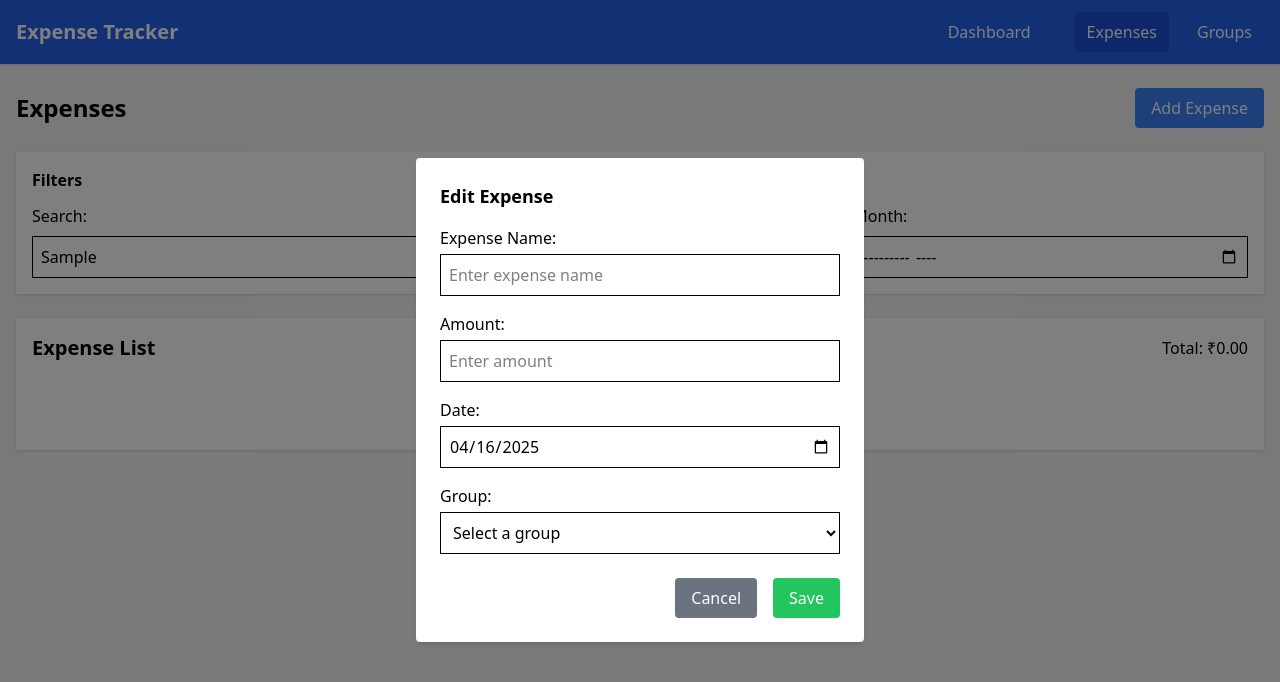
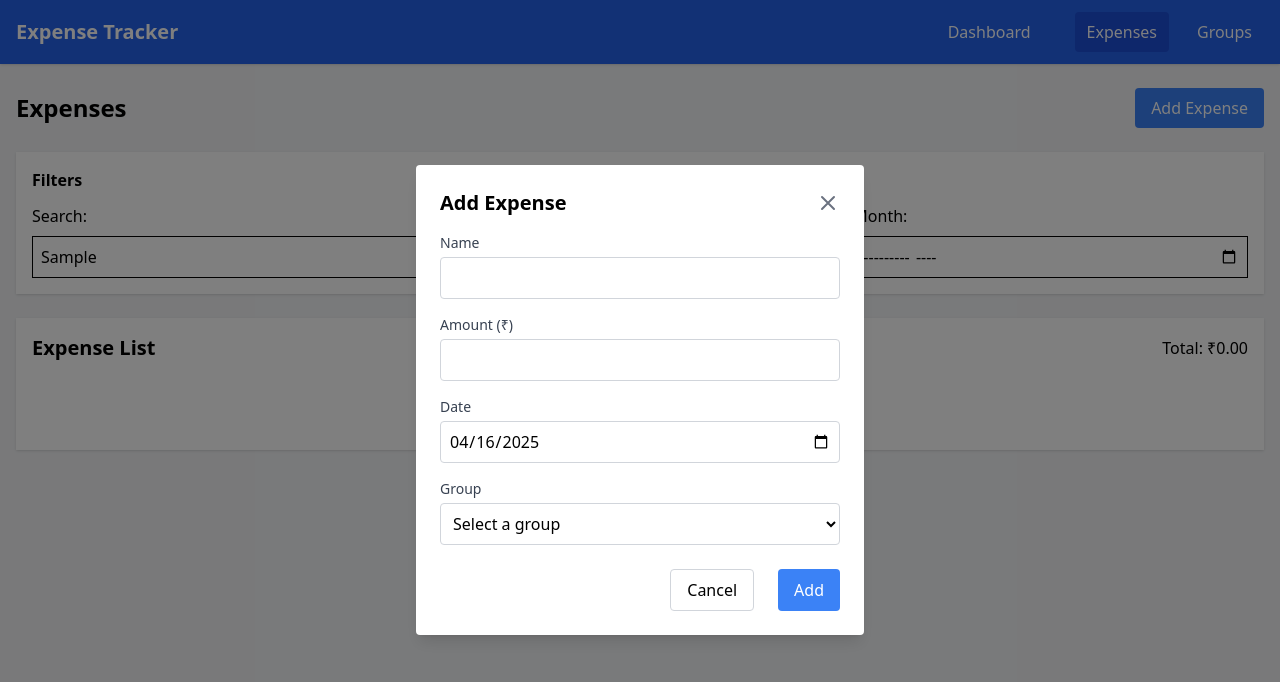
Before and after one commit to preksha014/vue-expense-tracker, a Vue app: page /expenses in a window 1280 px wide. Both pictures are taken after typing "Sample" into the empty fields and a click on the button "Add Expense". Shown: the top 682 px of the page. Built offline with nearby package versions, Linux system fonts and the light colour scheme.

Commit message:
Added shared components for modals

```diff
--- a/src/components/Expenses/ExpenseFilter.vue
+++ b/src/components/Expenses/ExpenseFilter.vue
@@ -1,4 +1,3 @@
-<!-- src/components/Expenses/ExpenseFilter.vue -->
 <template>
     <div class="bg-white p-4 shadow mb-6">
       <h2 class="font-bold mb-3">Filters</h2>
--- /dev/null
+++ b/src/components/Shared/DeleteModal.vue
@@ -0,0 +1,41 @@
+<template>
+    <div class="fixed inset-0 bg-black bg-opacity-50 flex items-center justify-center z-50">
+      <div class="bg-white p-6 rounded shadow-lg max-w-md w-full">
+        <h2 class="text-xl font-bold mb-4">{{ title }}</h2>
+
+        <p class="mb-6">{{ message }}</p>
+
+        <div class="flex justify-end space-x-3">
+          <button
+            @click="$emit('cancel')"
+            class="px-4 py-2 border border-gray-300 rounded hover:bg-gray-100"
+          >
+            Cancel
+          </button>
+          <button
+            @click="$emit('confirm')"
+            class="px-4 py-2 bg-red-500 text-white rounded hover:bg-red-600"
+          >
+            Delete
+          </button>
+        </div>
+      </div>
+    </div>
+  </template>
+
+  <script setup>
+  import { defineProps, defineEmits } from 'vue'
+
+  defineProps({
+    title: {
+      type: String,
+      default: 'Confirm Deletion'
+    },
+    message: {
+      type: String,
+      default: 'Are you sure you want to delete this item? This action cannot be undone.'
+    }
+  })
+
+  defineEmits(['confirm', 'cancel'])
+  </script>
--- /dev/null
+++ b/src/components/Shared/ExpenseModal.vue
@@ -0,0 +1,135 @@
+<template>
+    <div class="fixed inset-0 bg-black bg-opacity-50 flex items-center justify-center z-50">
+      <div class="bg-white p-6 rounded shadow-lg max-w-md w-full">
+        <div class="flex justify-between items-center mb-4">
+          <h2 class="text-xl font-bold">{{ isEditing ? 'Edit Expense' : 'Add Expense' }}</h2>
+          <button @click="$emit('close')" class="text-gray-500 hover:text-gray-700">
+            <svg xmlns="http://www.w3.org/2000/svg" class="h-6 w-6" fill="none" viewBox="0 0 24 24" stroke="currentColor">
+              <path stroke-linecap="round" stroke-linejoin="round" stroke-width="2" d="M6 18L18 6M6 6l12 12" />
+            </svg>
+          </button>
+        </div>
+
+        <form @submit.prevent="handleSubmit">
+          <div class="mb-4">
+            <label for="name" class="block text-sm font-medium text-gray-700 mb-1">Name</label>
+            <input
+              id="name"
+              v-model="formData.name"
+              type="text"
+              class="w-full p-2 border border-gray-300 rounded"
+              required
+            />
+          </div>
+
+          <div class="mb-4">
+            <label for="amount" class="block text-sm font-medium text-gray-700 mb-1">Amount (₹)</label>
+            <input
+              id="amount"
+              v-model="formData.amount"
+              type="number"
+              step="0.01"
+              class="w-full p-2 border border-gray-300 rounded"
+              required
+            />
+          </div>
+
+          <div class="mb-4">
+            <label for="date" class="block text-sm font-medium text-gray-700 mb-1">Date</label>
+            <input
+              id="date"
+              v-model="formData.date"
+              type="date"
+              class="w-full p-2 border border-gray-300 rounded"
+              required
+            />
+          </div>
+
+          <div class="mb-6">
+            <label for="group" class="block text-sm font-medium text-gray-700 mb-1">Group</label>
+            <select
+              id="group"
+              v-model="formData.group"
+              class="w-full p-2 border border-gray-300 rounded"
+              required
+            >
+              <option value="" disabled>Select a group</option>
+              <option v-for="group in groups" :key="group.name" :value="group.name">
+                {{ group.name }}
+              </option>
+            </select>
+          </div>
+
+          <div class="flex justify-end space-x-3">
+            <button
+              type="button"
+              @click="$emit('close')"
+              class="px-4 py-2 border border-gray-300 rounded hover:bg-gray-100"
+            >
+              Cancel
+            </button>
+            <button
+              type="submit"
+              class="px-4 py-2 bg-blue-500 text-white rounded hover:bg-blue-600"
+            >
+              {{ isEditing ? 'Update' : 'Add' }}
+            </button>
+          </div>
+        </form>
+      </div>
+    </div>
+  </template>
+
+  <script setup>
+  import { defineProps, defineEmits, ref, computed, onMounted } from 'vue'
+
+  const props = defineProps({
+    expense: {
+      type: Object,
+      required: true
+    },
+    groups: {
+      type: Array,
+      required: true
+    }
+  })
+
+  const emit = defineEmits(['save', 'close'])
+
+  const formData = ref({
+    name: '',
+    amount: '',
+    date: '',
+    group: ''
+  })
+
+  // Check if we're editing an existing expense
+  const isEditing = computed(() => {
+    // Check if the expense has either an id or existing values
+    return props.expense.id !== undefined ||
+           (props.expense.name && props.expense.amount && props.expense.date);
+  })
+
+  onMounted(() => {
+    // Initialize form with expense data if editing
+    formData.value = { ...props.expense }
+  })
+
+  function handleSubmit() {
+    // Validate form data
+    if (!formData.value.name || !formData.value.amount || !formData.value.date || !formData.value.group) {
+      return
+    }
+
+    // Create a new object to avoid reactivity issues
+    const expenseData = {
+      id: props.expense.id,
+      name: formData.value.name,
+      amount: Number(formData.value.amount),
+      date: formData.value.date,
+      group: formData.value.group
+    }
+
+    emit('save', expenseData)
+  }
+  </script>
--- /dev/null
+++ b/src/components/Shared/GroupModal.vue
@@ -0,0 +1,87 @@
+<template>
+    <div class="fixed inset-0 bg-black bg-opacity-50 flex items-center justify-center z-50">
+      <div class="bg-white p-6 rounded shadow-lg max-w-md w-full">
+        <div class="flex justify-between items-center mb-4">
+          <h2 class="text-xl font-bold">{{ isEditing ? 'Edit Group' : 'Add Group' }}</h2>
+          <button @click="$emit('close')" class="text-gray-500 hover:text-gray-700">
+            <svg xmlns="http://www.w3.org/2000/svg" class="h-6 w-6" fill="none" viewBox="0 0 24 24" stroke="currentColor">
+              <path stroke-linecap="round" stroke-linejoin="round" stroke-width="2" d="M6 18L18 6M6 6l12 12" />
+            </svg>
+          </button>
+        </div>
+
+        <form @submit.prevent="handleSubmit">
+          <div class="mb-6">
+            <label for="name" class="block text-sm font-medium text-gray-700 mb-1">Group Name</label>
+            <input
+              id="name"
+              v-model="formData.name"
+              type="text"
+              class="w-full p-2 border border-gray-300 rounded"
+              required
+            />
+          </div>
+
+          <div class="flex justify-end space-x-3">
+            <button
+              type="button"
+              @click="$emit('close')"
+              class="px-4 py-2 border border-gray-300 rounded hover:bg-gray-100"
+            >
+              Cancel
+            </button>
+            <button
+              type="submit"
+              class="px-4 py-2 bg-blue-500 text-white rounded hover:bg-blue-600"
+            >
+              {{ isEditing ? 'Update' : 'Add' }}
+            </button>
+          </div>
+        </form>
+      </div>
+    </div>
+  </template>
+
+  <script setup>
+  import { defineProps, defineEmits, ref, computed, onMounted } from 'vue'
+
+  const props = defineProps({
+    group: {
+      type: Object,
+      required: true
+    }
+  })
+
+  const emit = defineEmits(['save', 'close'])
+
+  const formData = ref({
+    name: ''
+  })
+
+  // Check if we're editing an existing group
+  const isEditing = computed(() => {
+    // Check if the group has either an id or a non-empty name
+    return props.group.id !== undefined ||
+           (props.group.name && props.group.name.trim() !== '');
+  })
+
+  onMounted(() => {
+    // Initialize form with group data if editing
+    formData.value = { ...props.group }
+  })
+
+  function handleSubmit() {
+    // Validate form data
+    if (!formData.value.name) {
+      return
+    }
+
+    // Create a new object to avoid reactivity issues
+    const groupData = {
+      id: props.group.id, // Will be undefined for new groups
+      name: formData.value.name
+    }
+
+    emit('save', groupData)
+  }
+  </script>
--- a/src/views/Expenses.vue
+++ b/src/views/Expenses.vue
@@ -8,8 +8,13 @@
     </div>
 
     <!-- Filter Component -->
-    <expense-filter :search-query="filters.searchQuery" :group-filter="filters.groupFilter"
-      :month-filter="filters.monthFilter" :groups="groupStore.groups" @filter-change="updateFilters" />
+    <expense-filter
+      :search-query="filters.searchQuery"
+      :group-filter="filters.groupFilter"
+      :month-filter="filters.monthFilter"
+      :groups="groupStore.groups"
+      @filter-change="updateFilters"
+    />
 
     <!-- Expenses List -->
     <div class="bg-white p-4 shadow">
@@ -18,16 +23,33 @@
         <p><span class="font-medium">Total:</span> ₹{{ totalAmount }}</p>
       </div>
 
-      <expense-list :expenses="filteredExpenses" @edit="editExpense" @delete="confirmDeleteExpense" />
+      <expense-list
+        :expenses="filteredExpenses"
+        @edit="editExpense"
+        @delete="showDeleteExpenseModal"
+      />
 
       <p v-if="!filteredExpenses.length" class="text-center py-4 text-gray-500">
         No expenses found.
       </p>
     </div>
 
-    <!-- Expense Modal -->
-    <expense-form v-if="showExpenseModal" :expense="editingExpense" :groups="groupStore.groups" @save="saveExpense"
-      @close="closeExpenseModal" />
+    <!-- Shared Modal Components -->
+    <expense-modal
+      v-if="showExpenseModal"
+      :expense="editingExpense"
+      :groups="groupStore.groups"
+      @save="saveExpense"
+      @close="closeExpenseModal"
+    />
+
+    <delete-modal
+      v-if="showDeleteModal"
+      title="Delete Expense"
+      message="Are you sure you want to delete this expense? This action cannot be undone."
+      @confirm="handleDeleteConfirm"
+      @cancel="showDeleteModal = false"
+    />
   </div>
 </template>
 
@@ -37,7 +59,9 @@ import { useExpenseStore } from '../stores/expenseStore'
 import { useGroupStore } from '../stores/groupStore'
 import ExpenseList from '../components/Expenses/ExpenseList.vue'
 import ExpenseFilter from '../components/Expenses/ExpenseFilter.vue'
-import ExpenseForm from '../components/Expenses/ExpenseForm.vue'
+// Import shared modal components
+import ExpenseModal from '../components/Shared/ExpenseModal.vue'
+import DeleteModal from '../components/Shared/DeleteModal.vue'
 import moment from 'moment'
 
 const expenseStore = useExpenseStore()
@@ -52,8 +76,10 @@ const filters = reactive({
 
 const filteredExpenses = ref([])
 const showExpenseModal = ref(false)
+const showDeleteModal = ref(false)
 const editingExpense = ref(null)
 const editingIndex = ref(-1)
+const deletingIndex = ref(-1)
 
 // Computed total amount
 const totalAmount = computed(() =>
@@ -122,15 +148,21 @@ function saveExpense(expense) {
   closeExpenseModal()
 }
 
-function confirmDeleteExpense(index) {
-  if (confirm('Are you sure you want to delete this expense?')) {
-    const expense = filteredExpenses.value[index]
-    const realIndex = findExpenseIndex(expense)
+// New delete handling with modal
+function showDeleteExpenseModal(index) {
+  deletingIndex.value = index
+  showDeleteModal.value = true
+}
 
-    if (realIndex >= 0) {
-      expenseStore.deleteExpense(realIndex)
-    }
+function handleDeleteConfirm() {
+  const expense = filteredExpenses.value[deletingIndex.value]
+  const realIndex = findExpenseIndex(expense)
+
+  if (realIndex >= 0) {
+    expenseStore.deleteExpense(realIndex)
   }
+
+  showDeleteModal.value = false
 }
 
 // Helper function to find the index of an expense in the store
--- a/src/views/Groups.vue
+++ b/src/views/Groups.vue
@@ -4,7 +4,7 @@
       <h1 class="text-2xl font-bold">Groups</h1>
       <button
         @click="openGroupModal"
-          class="bg-blue-500 text-white px-4 py-2 hover:bg-blue-600"
+        class="bg-blue-500 text-white px-4 py-2 rounded hover:bg-blue-600"
       >
         Add Group
       </button>
@@ -16,7 +16,7 @@
       <group-list
         :groups="groupStore.groups"
         @edit="editGroup"
-          @delete="confirmDeleteGroup"
+        @delete="showDeleteGroupModal"
       />
 
       <p v-if="groupStore.groups.length === 0" class="text-center py-4 text-gray-500">
@@ -24,12 +24,20 @@
       </p>
     </div>
 
-      <!-- Group Modal -->
-      <group-form
+    <!-- Shared Modal Components -->
+    <group-modal
       v-if="showGroupModal"
       :group="editingGroup"
       @save="saveGroup"
       @close="closeGroupModal"
+    />
+
+    <delete-modal
+      v-if="showDeleteModal"
+      title="Delete Group"
+      message="Are you sure you want to delete this group? All expenses in this group will also be deleted."
+      @confirm="handleDeleteConfirm"
+      @cancel="showDeleteModal = false"
     />
   </div>
 </template>
@@ -38,15 +46,19 @@
 import { ref } from 'vue'
 import { useGroupStore } from '../stores/groupStore'
 import GroupList from '../components/Groups/GroupList.vue'
-  import GroupForm from '../components/Groups/GroupForm.vue'
+// Import shared modal components
+import GroupModal from '../components/Shared/GroupModal.vue'
+import DeleteModal from '../components/Shared/DeleteModal.vue'
 
 const groupStore = useGroupStore()
 
 const showGroupModal = ref(false)
+const showDeleteModal = ref(false)
 const editingGroup = ref(null)
 const editingIndex = ref(-1)
+const deletingIndex = ref(-1)
 
-  // Methods
+// Methods for group handling
 function openGroupModal() {
   editingGroup.value = { name: '' }
   editingIndex.value = -1
@@ -74,9 +86,14 @@
   closeGroupModal()
 }
 
-  function confirmDeleteGroup(index) {
-    if (confirm('Are you sure you want to delete this group? All expenses in this group will also be deleted.')) {
-      groupStore.deleteGroup(index)
+// New delete handling with modal
+function showDeleteGroupModal(index) {
+  deletingIndex.value = index
+  showDeleteModal.value = true
 }
+
+function handleDeleteConfirm() {
+  groupStore.deleteGroup(deletingIndex.value)
+  showDeleteModal.value = false
 }
 </script>
```
Lines whose indentation alone changed are shown as unchanged.
